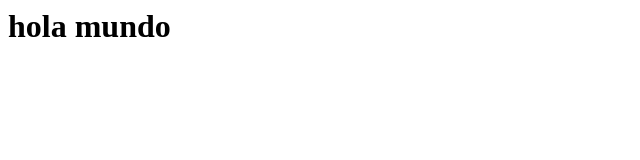
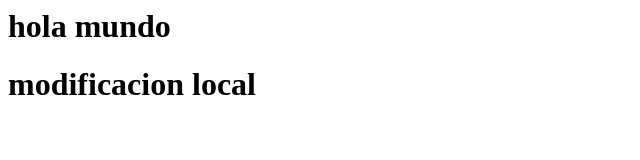
Before and after one commit to MunozFavelaRoberto/introduccionGit, a plain HTML site: page index.html in a window 1280 px wide. Shown: the whole page, without its empty margins (0-640 px from the left). Drawn offline with Linux system fonts and the light colour scheme.

Commit message:
Ultimo commit

```diff
--- a/index.html
+++ b/index.html
@@ -1 +1,2 @@
 <h1>hola mundo</h1>
+<h1>modificacion local</h1>
```
Also changed, not shown: index2.html (+1 -0 lines), nuevo.txt (added).
